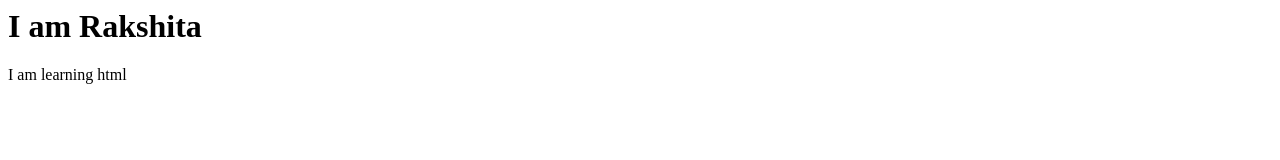
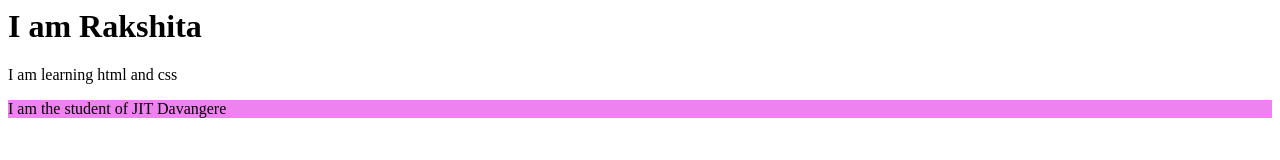
Before and after one commit to rakshita-hiremath/web-page, a plain HTML site: page index.html in a window 1280 px wide. Drawn offline with Linux system fonts and the light colour scheme.

Commit message:
Update index.html

```diff
--- a/index.html
+++ b/index.html
@@ -1,6 +1,7 @@
 <html>
   <body>
     <h1>I am Rakshita</h1>
-    <p>I am learning html</p>
+    <p>I am learning html and css</p>
+    <p style=background-color:violet> I am the student of JIT Davangere</p>
   </body>
 </html>
```
